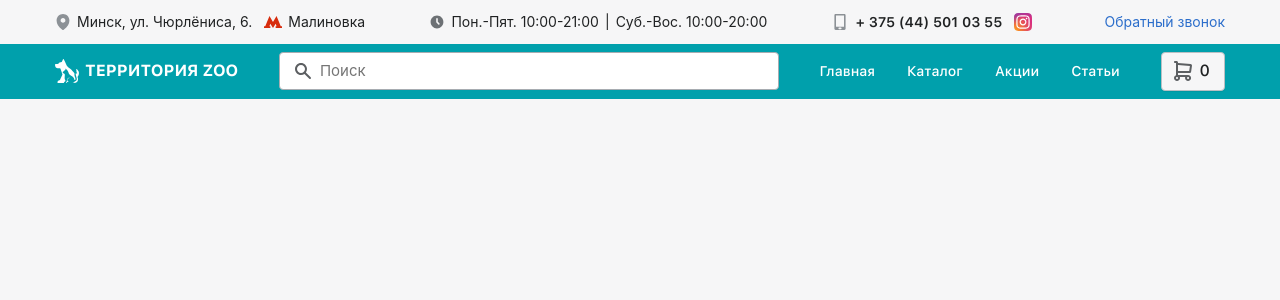
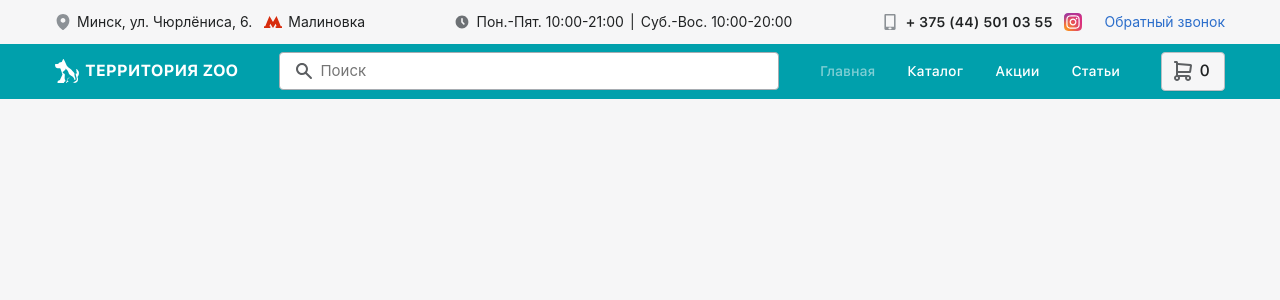
Before and after one commit to Oliver1ck/TerrZoo, a Nuxt app in the folder frontend/: page / in a window 1280 px wide. Shown: the top 300 px of the page. Built offline with nearby package versions, Linux system fonts and the light colour scheme; a web font is replaced by a local one.

Commit message:
Refactor component imports to use absolute paths and enhance layout with new styles

```diff
--- a/frontend/app/components/Header.vue
+++ b/frontend/app/components/Header.vue
@@ -1,7 +1,7 @@
 <script setup lang="ts">
-import Button from './Button.vue'
-import Link from './Link.vue'
-import Search from './Search.vue'
+import Button from '@components/Button.vue'
+import Link from '@components/Link.vue'
+import Search from '@components/Search.vue'
 </script>
 
 <template>
@@ -93,6 +93,7 @@ import Search from './Search.vue'
 .header-top__wrapper {
   display: flex;
   justify-content: space-between;
+  gap: 0.875rem;
 }
 
 .header__address {
@@ -101,9 +102,18 @@ import Search from './Search.vue'
   gap: 0.75rem;
 }
 .header__clock {
+  flex: 1 1 auto;
   display: flex;
   align-items: center;
+  justify-content: center;
   gap: 0.38rem;
+  container: clock / inline-size;
+  flex-wrap: wrap;
+}
+@container clock (width < 21.375rem) {
+   :deep(p:nth-child(2)) {
+    display: none;
+  }
 }
 .header__phone {
   display: flex;
--- a/frontend/app/components/Link.vue
+++ b/frontend/app/components/Link.vue
@@ -6,6 +6,7 @@ type Variant =
   | 'outline'
   | 'phone'
   | 'basket'
+  | 'searchItem'
 type Size = 'sm' | 'md' | 'lg'
 type LinkIconPos = 'left' | 'right'
 
@@ -28,6 +29,7 @@ const classes = computed(() => [
   `link--${props.variant}`,
   `link--${props.size}`,
   `link--icon-${props.iconPosition}`,
+  { 'link--primary--active': props.to === useRoute().path },
 ])
 </script>
 
@@ -47,7 +49,7 @@ const classes = computed(() => [
   gap: 0.5rem;
   transition: all 0.3s ease;
   &--primary {
-    color: var(--Text-On-Interactive, #fff);
+    color: var(--Text-On-Interactive);
     font-feature-settings:
       'liga' off,
       'clig' off;
@@ -58,8 +60,16 @@ const classes = computed(() => [
     &:hover {
       text-decoration: underline;
       text-underline-offset: 0.25rem;
+      text-decoration-color: var(--Text-On-Interactive);
+    }
+    &--active {
+      color: var(--Text-Active);
+      &:hover {
+        text-decoration: none;
+      }
     }
   }
+
   &--secondary {
     color: var(--Text-Default, #202223);
     font-feature-settings:
@@ -108,6 +118,29 @@ const classes = computed(() => [
     font-weight: 500;
     line-height: 1.25rem; /* 133.333% */
   }
+  &--searchItem {
+    color: var(--Text-Default, #202223);
+    font-feature-settings:
+      'liga' off,
+      'clig' off;
+    font-family: 'SF Pro Text';
+    font-size: 0.875rem;
+    font-style: normal;
+    font-weight: 400;
+    line-height: 1.25rem; /* 142.857% */
+    padding: 0.5rem 1rem;
+
+    &:deep(img){
+      width: 2.5rem;
+      height: 2.5rem;
+      object-fit: cover;
+      border-radius: 0.1875rem;
+      border: 1px solid var(--Border-Neutral-Subdued);
+    }
+    &:hover {
+      background: var(--Action-Secondary-Pressed);
+    }
+  }
   &--sm {
     font-size: 0.875rem;
     line-height: 1.25rem; /* 142.857% */
--- a/frontend/app/components/Logo.vue
+++ b/frontend/app/components/Logo.vue
@@ -27,6 +27,7 @@ const classes = computed(() => ['logo', `logo--${props.variant}`])
 
 <style lang="scss" scoped>
 .logo {
+  flex: 0 0 11.5rem;
   display: flex;
   align-items: center;
   gap: 0.375rem;
--- a/frontend/app/components/Nav.vue
+++ b/frontend/app/components/Nav.vue
@@ -1,5 +1,5 @@
 <script setup lang="ts">
-import Link from './Link.vue'
+import Link from '@components/Link.vue'
 
 const props = withDefaults(defineProps<{
   variant?: 'primary' | 'secondary'
```
